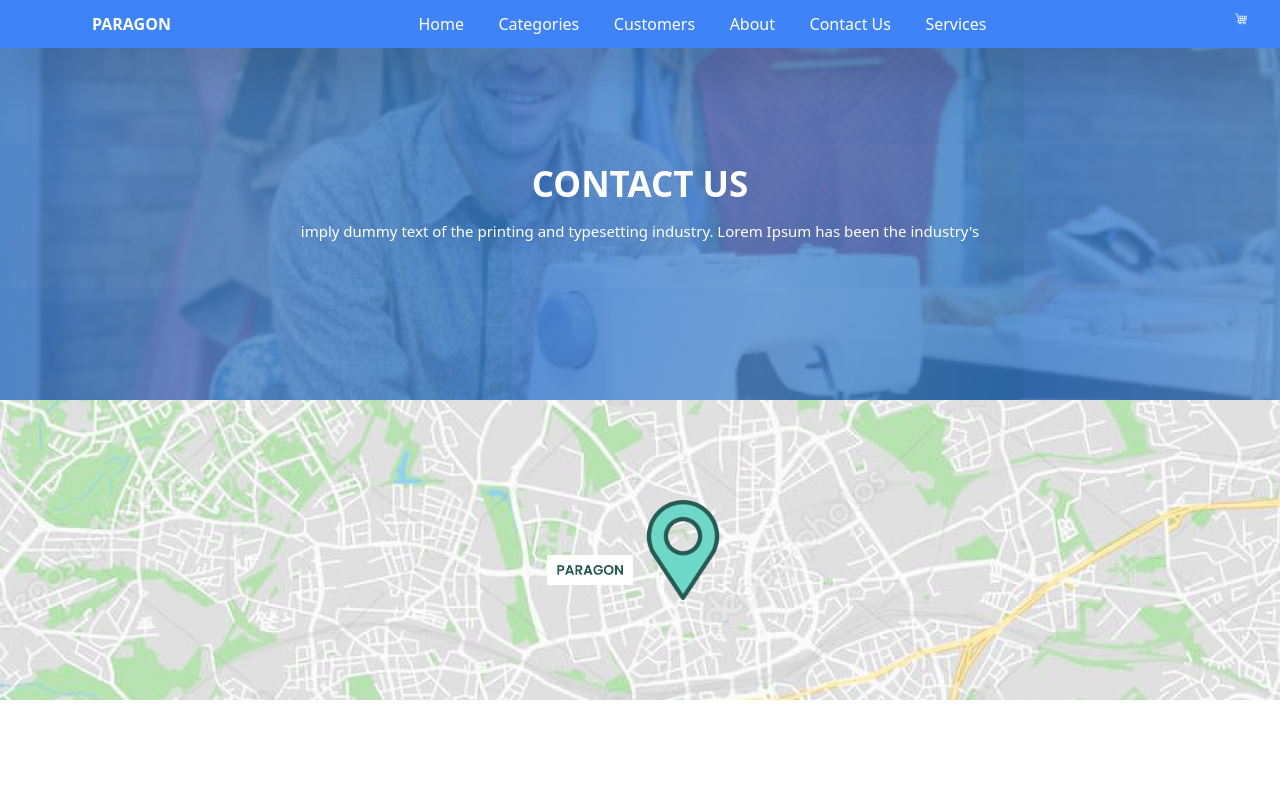
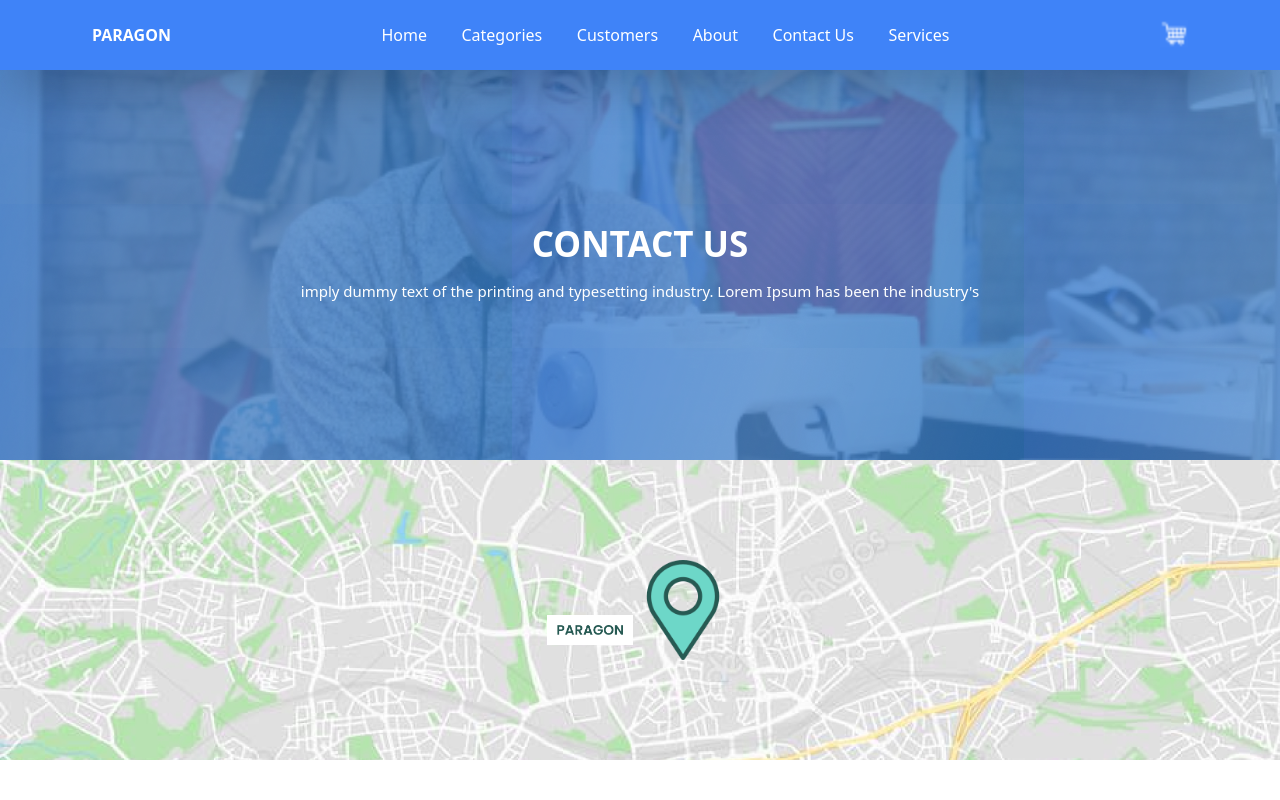
Before and after one commit to saadahmed333/paragon, a React (Create React App) app: page /contact in a window 1280 px wide. Shown: the top 800 px of the page. Built offline with nearby package versions, Linux system fonts and the light colour scheme; what tw-elements would draw is missing.

Commit message:
small changes on header

```diff
--- a/src/components/backgroundimage.jsx
+++ b/src/components/backgroundimage.jsx
@@ -3,7 +3,7 @@ import glass from "../assets/categoury/glass.png"
 
 function Backgroundimage(props) {
   return (
-    <div style={{ backgroundImage: `url(${props.backgroundimage})` }} className="About-Background h-[400px] ">
+    <div style={{ backgroundImage: `url(${props.backgroundimage})` }} className="About-Background md:mt-[60px] h-[400px] ">
     <div style={{ backgroundImage: `url(${glass})` }} className="flex justify-center h-[400px] flex-col items-center text-white">
       <h1 className="text-[23px] sm:text-[35px] mb-[10px] font-bold ">{props.title}</h1>
       <span className="px-[10px] text-[15px] text-center">
--- a/src/components/navbar.jsx
+++ b/src/components/navbar.jsx
@@ -22,9 +22,9 @@ export default function Navbar() {
                     <FontAwesomeIcon icon={faBars} className="text-[20px] text-white pr-6 hover:cursor-pointer" onClick={() => openNav()} />
                 </div>
                 <div className={`"bg-blue-500" text-white hidden md:!block`} id="navbar" ref={navbarRef}>
-                    <div className={`bg-white h-screen w-[280px] fixed top-0 border shadow-2xl md:bg-blue-500 md:h-fit md:w-[100vw] md:border-0 md:p-3 md:flex md:justify-between`}>
-                       <h1 className="font-semibold pl-20 hidden md:!block">PARAGON</h1>
-                       <div className={`flex flex-col justify-between px-4 text-blue-500 h-[250px] md:items-center md:bg-blue-500 md:text-white md:flex-row md:h-fit md:w-[600px]`}>
+                    <div className={`bg-white h-screen w-[280px] md:py-[20px] fixed top-0 border shadow-2xl md:bg-blue-500 md:h-fit md:w-[100vw] md:border-0 md:p-3 md:flex md:justify-between items-center`}>
+                       <h1 className="font-semibold md:pl-15 lg:pl-20 hidden md:!block">PARAGON</h1>
+                       <div className={`flex flex-col justify-between px-4 text-blue-500 h-[250px] md:items-center md:bg-blue-500 md:text-white md:flex-row md:h-fit sm:w-[500px] md:w-[600px]`}>
                             <div className="flex items-center w-[280px] md:w-fit justify-between">
                                 <Link to={"/"}>Home</Link>
                                 <FontAwesomeIcon icon={faXmark} className="text-[25px] pr-6 md:hidden hover:cursor-pointer" onClick={() => closeNav()}/>
@@ -35,8 +35,8 @@ export default function Navbar() {
                             <Link to={"/contact"}>Contact Us</Link>
                             <Link to={"/service"}>Services</Link>
                         </div>
-                        <div className="hidden md:block">
-                            <img src={cartImg} alt="" className="pr-5" />
+                        <div className="hidden md:block md:mr-[20px] lg:mr-[80px] ">
+                            <img src={cartImg} alt="" className="h-[30px]" />
                         </div>
                     </div>
                 </div>
```
